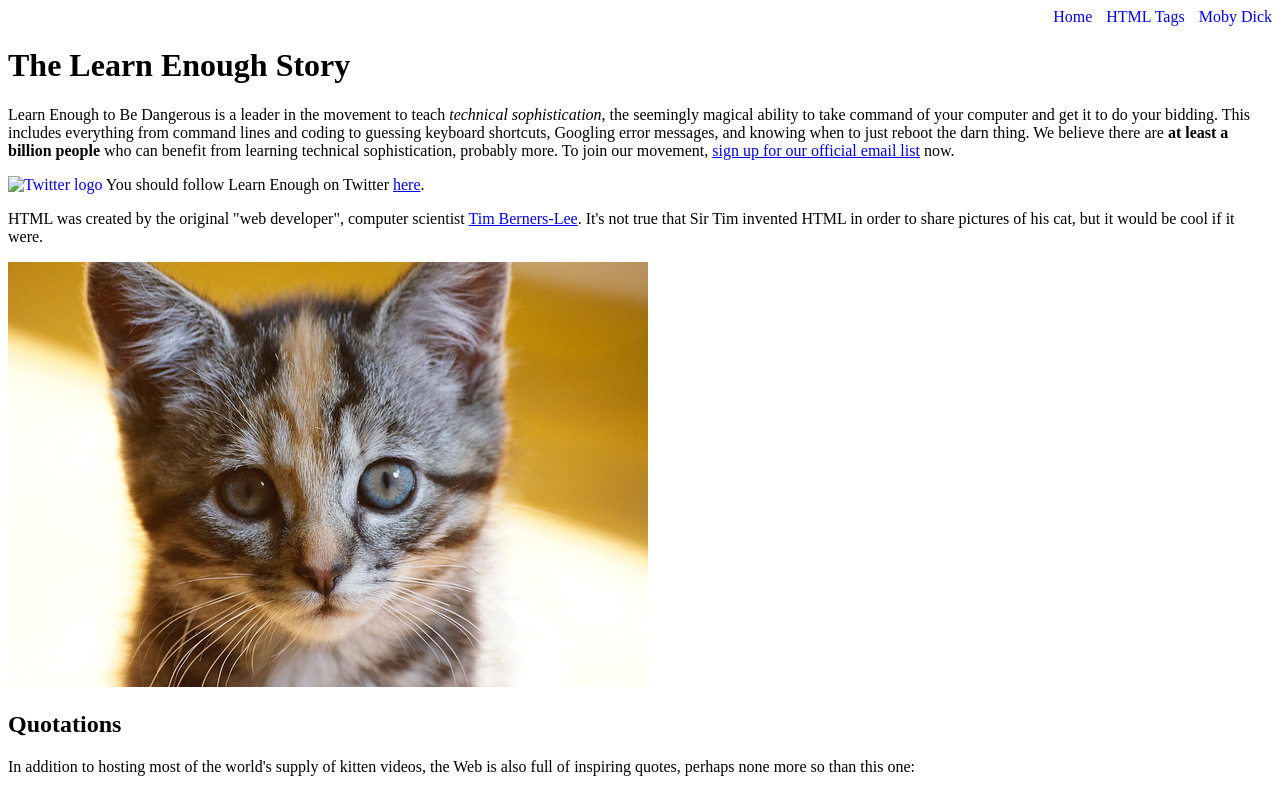
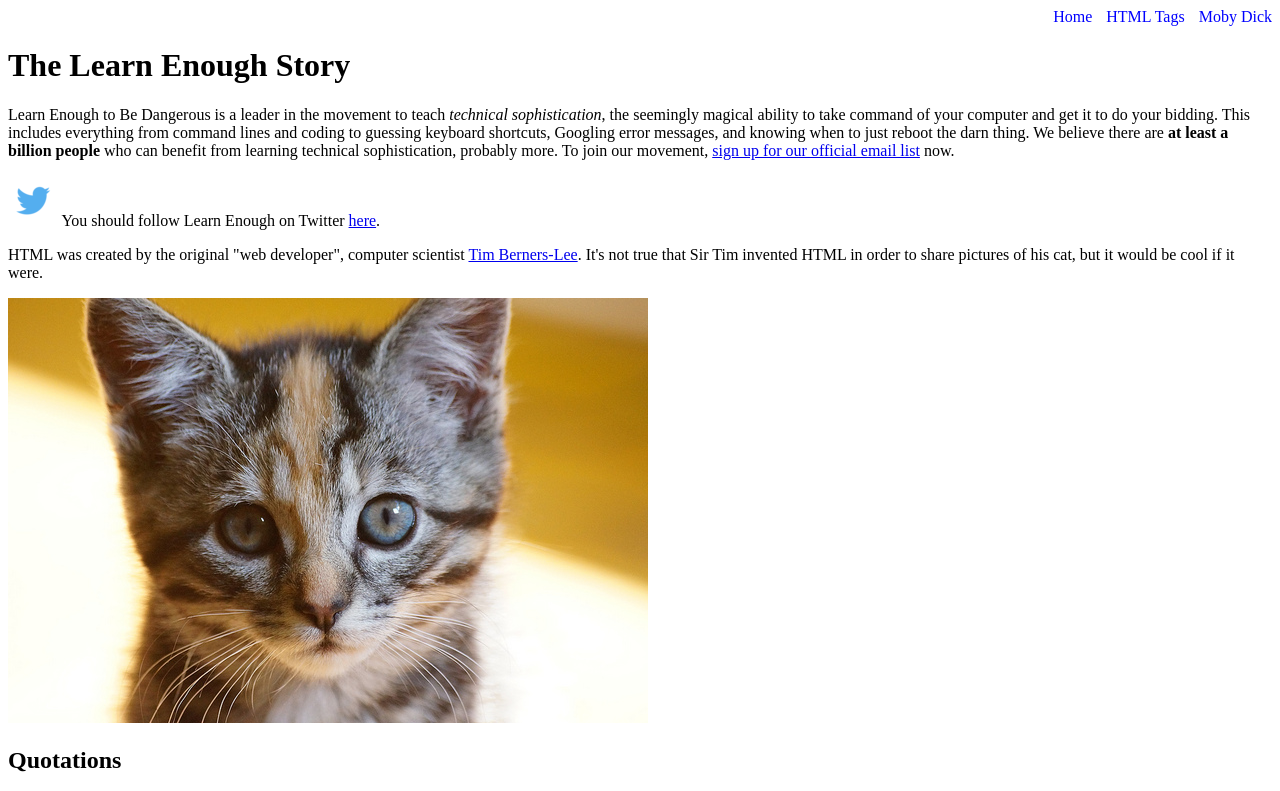
Before and after one commit to andblaeser/sample_website, a plain HTML site: page index.html in a window 1280 px wide. Shown: the top 791 px of the page. Drawn offline with Linux system fonts and the light colour scheme; the site is published under a folder, as on GitHub Pages, so addresses that start at the root find nothing.

Commit message:
Fixed twitter image

```diff
--- a/index.html
+++ b/index.html
@@ -28,7 +28,7 @@
     <p>
       <a href="http://twitter.com/learnenough" target="_blank"
       style="text-decoration: none;">
-        <img src="/images/small_twitter_logo.png" alt="Twitter logo">
+        <img src="images/small_twitter_logo.png" alt="Twitter logo">
       </a>
       You should follow Learn Enough on Twitter <a href="http://twitter.com/learnenough" target="_blank">here</a>.
     </p>
```
